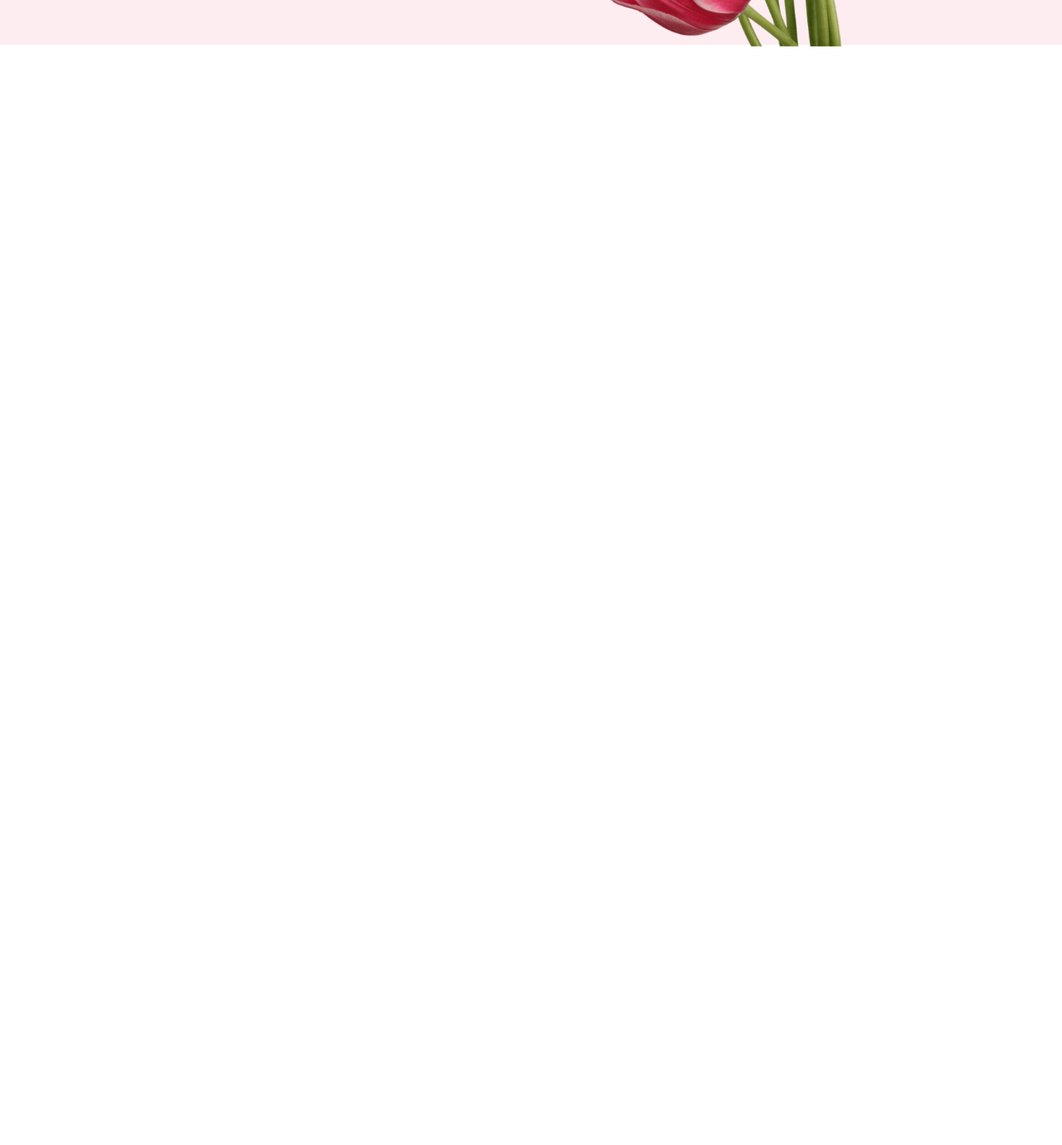
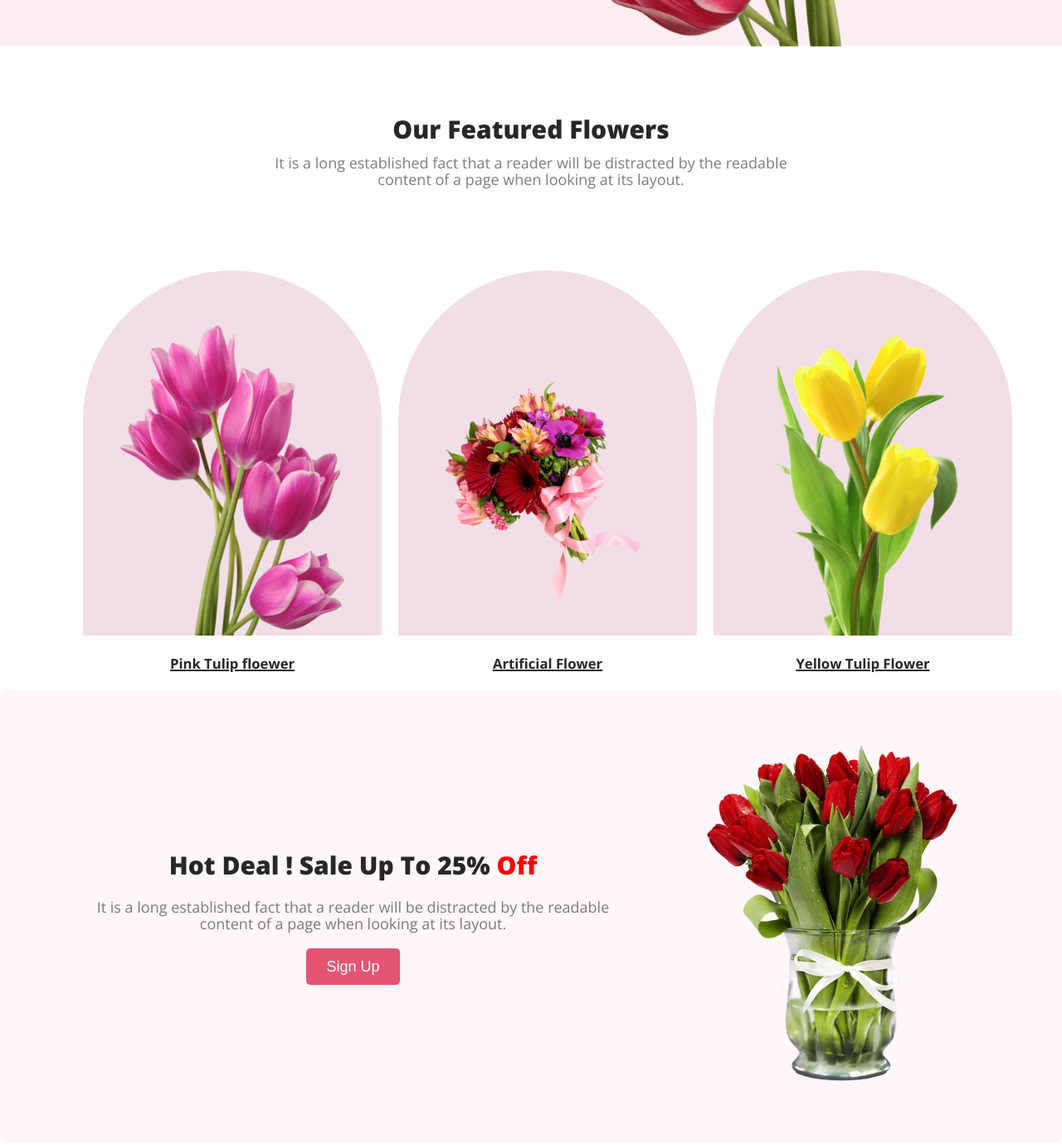
Before and after one commit to abusaleh2234/My-First-Assingment, a plain HTML site: page index.html in a window 1280 px wide. Shown: the part 600-1980 px from the top of the page at 83% size. Before the commit the page ends 800 px from the top, so only its background shows below. Drawn offline with nearby package versions, Linux system fonts and the light colour scheme.

Commit message:
instagram image part complete

```diff
--- a/index.html
+++ b/index.html
@@ -34,7 +34,86 @@
     </header>
 
     <main>
+        <!-- Our Featured Flowers-section -->
+        <section class="featured-section">
+            <div class="featured-container">
+                <div class="featured-heading">
+                    <h3 class="featured-titel">Our Featured Flowers</h3>
+                    <p class="featured-discription">It is a long established fact that a reader will be distracted by the readable content of a page when looking at its layout.</p>
+                </div>
+                <div class="featured-flowers">
+                    <div class="flowers">
+                        <div class="all-flower tulip-flower">
+                            <img src="./Flower image/pngwing 6.png" alt="">
+                        </div>
+                        <h5><small>Pink Tulip floewer</small></h5>
+                    </div>
+                    <div class="flowers">
+                        <div class="all-flower artificial-flower">
+                            <img src="./Flower image/pngwing 5.png" alt="">
+                        </div>
+                        <h5><small>Artificial Flower</small></h5>
+                    </div>
+                    <div class="flowers">
+                        <div class="all-flower yellow-tulip">
+                            <img src="./Flower image/pngwing 7.png" alt="">
+                        </div>
+                        <h5><small>Yellow Tulip Flower</small></h5>
+                    </div>
+                </div>
+                <!-- <div class="">
 
+                </div> -->
+            </div>
+
+        </section>
+        <!-- deal-section -->
+        <section class="offer-secetion">
+            <div class="offer-container">
+                <div class="deal-contant">
+                    <h3 class="featured-titel">
+                        Hot Deal ! Sale Up To 25% <span class="deal-off">Off</span>
+                    </h3>
+                    <p class="deal-discription">
+                        It is a long established fact that a reader will be distracted by the readable content of a page when looking at its layout.
+                    </p>
+                    <button class="banner-btn">Sign Up</button>
+                </div>
+                <div class="offeer-image">
+                    <img src="./Flower image/pngwing 8.png" alt="">
+
+                </div>
+            </div>
+        </section>
+
+        <!-- Instagram-Section -->
+
+        <section class="instagram-section">
+            <div class="instagram-container">
+                <div class="instagram-heading deal-contant">
+                    <h3 class="featured-titel featured-titel">Instagram</h3>
+                    <p class="insta-ditels">It is a long established fact that a reader will be distracted by the readable content of a page when looking at its layout.</p>
+                </div>
+                <div class="insta-gallary">
+                    <div class="insta-pic">
+                        <img src="./Flower image/Flower 01.png" alt="">
+                    </div>
+                    <div class="insta-pic">
+                        <img src="./Flower image/Rectangle 4.png" alt="">
+                    </div>
+                    <div class="insta-pic">
+                        <img src="./Flower image/Rectangle 5.png" alt="">
+                    </div>
+                    <div class="insta-pic">
+                        <img src="./Flower image/Rectangle 6.png" alt="">
+                    </div>
+                </div>
+                <div class="latest-deals">
+                    <h3>Get The Latest Deals</h3>
+                    <p>$30 coupon for first shopping</p>
+                </div>
+            </div>
+        </section>
     </main>
 
     <footer>
--- a/style.css
+++ b/style.css
@@ -1,6 +1,9 @@
 *{
     padding: 0;
     margin: 0;
+}
+body{
+    font-family: 'Open Sans', sans-serif;
 }
 /* font-family: 'Open Sans', sans-serif; */
 
@@ -32,18 +35,135 @@
     padding: 20px 0;
 }
 .banner-btn{
-    font-family: 'Open Sans', sans-serif;
     font-size: 18px;
     color: rgba(39, 39, 39, 0.60);
     font-weight: 400;
     line-height: 20px;
+    color: #fff;
     padding: 12px 24px;
     border: none;
     border-radius: 5px;
     background: #E55473;
+
 }
 .banner-image img{
     width: auto;
     height: 600px;
     transform: translateY(6px);
 }
+
+/* Our Featured Flowers-section */
+
+.featured-section{
+    background-color: #fff;
+    padding: 0 100px;
+}
+.featured-heading{
+    text-align: center;
+    padding: 80px 0;
+}
+.featured-titel{
+    font-size: 30px;
+    font-weight: 800;
+    color: #272727;
+}
+.featured-discription{
+    color: rgba(39, 39, 39, 0.60);
+    font-size: 18px;
+    font-weight: 400;
+    line-height: 20px;
+    padding: 10px 0 20px 0;
+    max-width: 620px;
+    margin: 0 auto;
+}
+
+.featured-flowers{
+    display: flex;
+    column-gap: 20px;
+    justify-content: space-around;
+}
+.flowers h5{
+    font-size: 20px;
+    text-align: center;
+    color: #272727;
+    font-weight: 700;
+    line-height: 25px;
+    text-decoration-line: underline;
+    padding: 20px 0;
+}
+
+.all-flower{
+    height: 440px;
+    width: 360px;
+    border-radius: 300px 300px 0px 0px;
+    background-color: rgba(167, 33, 98, 0.15);
+}
+.tulip-flower img{
+    width: 270px;
+    padding:67px 45px 0 45px;
+}
+.artificial-flower img{
+    width: 270px;
+    padding:130px 45px 0 45px;
+}
+.yellow-tulip img{
+    width: 270px;
+    padding:35px 45px 0 45px;
+}
+/* .offer-secetion */
+
+.offer-secetion{
+    border-radius: 8px;
+    background: rgba(229, 84, 115, 0.05);
+    padding: 60px;
+}
+
+.offer-container{
+    display: flex;
+    align-items: center;
+    justify-content: space-around;
+}
+.deal-contant{
+    text-align: center;
+}
+.deal-off{
+    color:  red;
+}
+/* .deal-titel{
+    font-size: 30px;
+    color: #272727;
+    font-weight: 800;
+} */
+.deal-discription{
+    color: rgba(39, 39, 39, 0.60);
+    font-size: 18px;
+    font-weight: 400;
+    line-height: 20px;
+    width: 620px;
+    padding: 20px 0;
+}
+
+/* Instagram-Section */
+.instagram-section{
+    background-color: #fff;
+    padding: 80px 100px;
+}
+.insta-ditels{
+    color: rgba(39, 39, 39, 0.60);
+    font-size: 18px;
+    font-weight: 400;
+    line-height: 30px;
+    padding: 10px 0 20px 0;
+    max-width: 620px;
+    text-align: center;
+    display: inline-block;
+}
+.insta-gallary{
+    display: flex;
+    justify-content: space-between;
+    padding: 30px 0 80px 0 ;
+}
+.insta-pic img{
+    width: 270px;
+    height: auto;
+}
```
